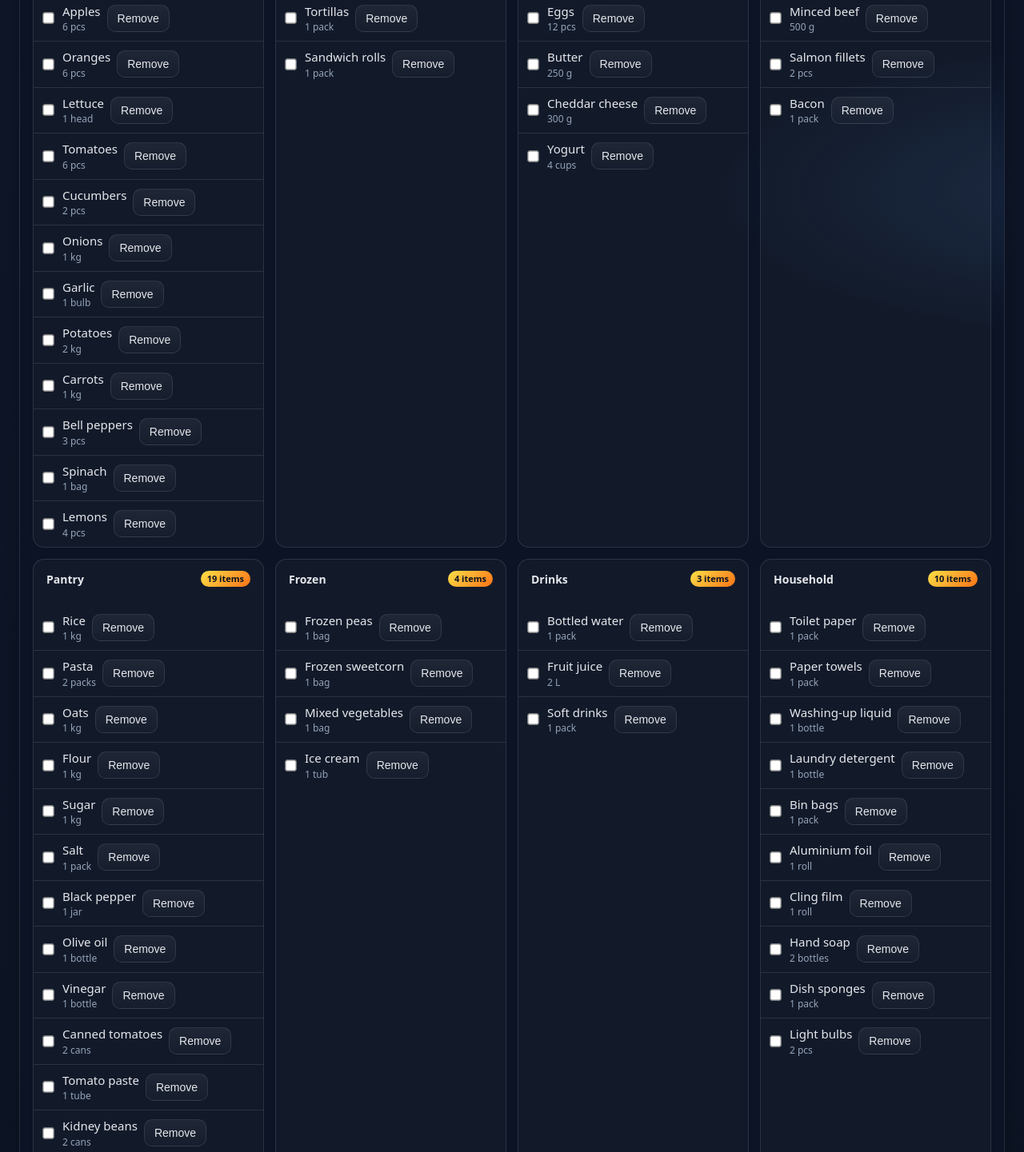
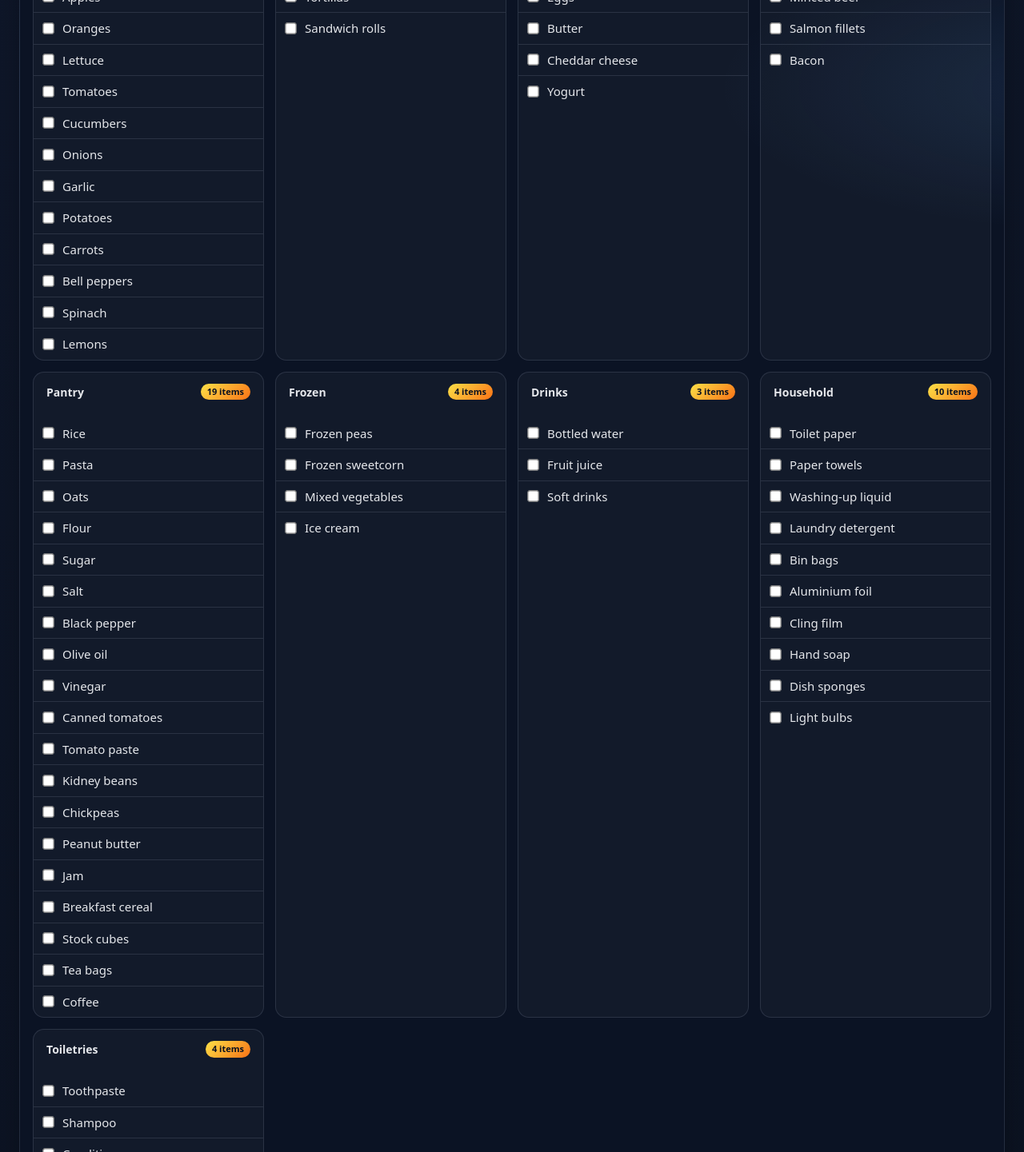
Before and after one commit to shal-soma/pskshoppinglist, a plain HTML site: page index.html in a window 1280 px wide. Shown: the part 382-1823 px from the top of the page at 80% size. Drawn offline with Linux system fonts and the light colour scheme.

Commit message:
Add files via upload
New Index

```diff
--- a/index.html
+++ b/index.html
@@ -46,7 +46,7 @@
   <h1>Weekly Shopping List</h1>
 
   <div class="toolbar no-print">
-    <button class="btn primary" id="btn-generate">Generate weekly from master</button>
+    <button class="btn primary" id="btn-generate">Generate Weekly List</button>
     <button class="btn" id="btn-clear-weekly">Clear weekly</button>
     <button class="btn" id="btn-print">Print</button>
   </div>
@@ -94,87 +94,87 @@
 
   const BASICS = [
     // Fresh Produce
-    {id:uuid(),name:'Bananas',cat:'Fresh Produce',qty:'6 pcs'},
-    {id:uuid(),name:'Apples',cat:'Fresh Produce',qty:'6 pcs'},
-    {id:uuid(),name:'Oranges',cat:'Fresh Produce',qty:'6 pcs'},
-    {id:uuid(),name:'Lettuce',cat:'Fresh Produce',qty:'1 head'},
-    {id:uuid(),name:'Tomatoes',cat:'Fresh Produce',qty:'6 pcs'},
-    {id:uuid(),name:'Cucumbers',cat:'Fresh Produce',qty:'2 pcs'},
-    {id:uuid(),name:'Onions',cat:'Fresh Produce',qty:'1 kg'},
-    {id:uuid(),name:'Garlic',cat:'Fresh Produce',qty:'1 bulb'},
-    {id:uuid(),name:'Potatoes',cat:'Fresh Produce',qty:'2 kg'},
-    {id:uuid(),name:'Carrots',cat:'Fresh Produce',qty:'1 kg'},
-    {id:uuid(),name:'Bell peppers',cat:'Fresh Produce',qty:'3 pcs'},
-    {id:uuid(),name:'Spinach',cat:'Fresh Produce',qty:'1 bag'},
-    {id:uuid(),name:'Lemons',cat:'Fresh Produce',qty:'4 pcs'},
+    {id:uuid(),name:'Bananas',cat:'Fresh Produce'},
+    {id:uuid(),name:'Apples',cat:'Fresh Produce'},
+    {id:uuid(),name:'Oranges',cat:'Fresh Produce'},
+    {id:uuid(),name:'Lettuce',cat:'Fresh Produce'},
+    {id:uuid(),name:'Tomatoes',cat:'Fresh Produce'},
+    {id:uuid(),name:'Cucumbers',cat:'Fresh Produce'},
+    {id:uuid(),name:'Onions',cat:'Fresh Produce'},
+    {id:uuid(),name:'Garlic',cat:'Fresh Produce'},
+    {id:uuid(),name:'Potatoes',cat:'Fresh Produce'},
+    {id:uuid(),name:'Carrots',cat:'Fresh Produce'},
+    {id:uuid(),name:'Bell peppers',cat:'Fresh Produce'},
+    {id:uuid(),name:'Spinach',cat:'Fresh Produce'},
+    {id:uuid(),name:'Lemons',cat:'Fresh Produce',},
 
     // Bakery
-    {id:uuid(),name:'Sliced bread',cat:'Bakery',qty:'1 loaf'},
-    {id:uuid(),name:'Tortillas',cat:'Bakery',qty:'1 pack'},
-    {id:uuid(),name:'Sandwich rolls',cat:'Bakery',qty:'1 pack'},
+    {id:uuid(),name:'Sliced bread',cat:'Bakery'},
+    {id:uuid(),name:'Tortillas',cat:'Bakery'},
+    {id:uuid(),name:'Sandwich rolls',cat:'Bakery'},
 
     // Dairy & Eggs
-    {id:uuid(),name:'Milk',cat:'Dairy & Eggs',qty:'2 L'},
-    {id:uuid(),name:'Eggs',cat:'Dairy & Eggs',qty:'12 pcs'},
-    {id:uuid(),name:'Butter',cat:'Dairy & Eggs',qty:'250 g'},
-    {id:uuid(),name:'Cheddar cheese',cat:'Dairy & Eggs',qty:'300 g'},
-    {id:uuid(),name:'Yogurt',cat:'Dairy & Eggs',qty:'4 cups'},
+    {id:uuid(),name:'Milk',cat:'Dairy & Eggs'},
+    {id:uuid(),name:'Eggs',cat:'Dairy & Eggs'},
+    {id:uuid(),name:'Butter',cat:'Dairy & Eggs'},
+    {id:uuid(),name:'Cheddar cheese',cat:'Dairy & Eggs'},
+    {id:uuid(),name:'Yogurt',cat:'Dairy & Eggs'},
 
     // Meat & Fish
-    {id:uuid(),name:'Chicken breast',cat:'Meat & Fish',qty:'1 kg'},
-    {id:uuid(),name:'Minced beef',cat:'Meat & Fish',qty:'500 g'},
-    {id:uuid(),name:'Salmon fillets',cat:'Meat & Fish',qty:'2 pcs'},
-    {id:uuid(),name:'Bacon',cat:'Meat & Fish',qty:'1 pack'},
+    {id:uuid(),name:'Chicken breast',cat:'Meat & Fish',},
+    {id:uuid(),name:'Minced beef',cat:'Meat & Fish'},
+    {id:uuid(),name:'Salmon fillets',cat:'Meat & Fish'},
+    {id:uuid(),name:'Bacon',cat:'Meat & Fish'},
 
     // Pantry
-    {id:uuid(),name:'Rice',cat:'Pantry',qty:'1 kg'},
-    {id:uuid(),name:'Pasta',cat:'Pantry',qty:'2 packs'},
-    {id:uuid(),name:'Oats',cat:'Pantry',qty:'1 kg'},
-    {id:uuid(),name:'Flour',cat:'Pantry',qty:'1 kg'},
-    {id:uuid(),name:'Sugar',cat:'Pantry',qty:'1 kg'},
-    {id:uuid(),name:'Salt',cat:'Pantry',qty:'1 pack'},
-    {id:uuid(),name:'Black pepper',cat:'Pantry',qty:'1 jar'},
-    {id:uuid(),name:'Olive oil',cat:'Pantry',qty:'1 bottle'},
-    {id:uuid(),name:'Vinegar',cat:'Pantry',qty:'1 bottle'},
-    {id:uuid(),name:'Canned tomatoes',cat:'Pantry',qty:'2 cans'},
-    {id:uuid(),name:'Tomato paste',cat:'Pantry',qty:'1 tube'},
-    {id:uuid(),name:'Kidney beans',cat:'Pantry',qty:'2 cans'},
-    {id:uuid(),name:'Chickpeas',cat:'Pantry',qty:'2 cans'},
-    {id:uuid(),name:'Peanut butter',cat:'Pantry',qty:'1 jar'},
-    {id:uuid(),name:'Jam',cat:'Pantry',qty:'1 jar'},
-    {id:uuid(),name:'Breakfast cereal',cat:'Pantry',qty:'1 box'},
-    {id:uuid(),name:'Stock cubes',cat:'Pantry',qty:'1 pack'},
-    {id:uuid(),name:'Tea bags',cat:'Pantry',qty:'1 box'},
-    {id:uuid(),name:'Coffee',cat:'Pantry',qty:'1 jar'},
+    {id:uuid(),name:'Rice',cat:'Pantry'},
+    {id:uuid(),name:'Pasta',cat:'Pantry'},
+    {id:uuid(),name:'Oats',cat:'Pantry'},
+    {id:uuid(),name:'Flour',cat:'Pantry'},
+    {id:uuid(),name:'Sugar',cat:'Pantry'},
+    {id:uuid(),name:'Salt',cat:'Pantry'},
+    {id:uuid(),name:'Black pepper',cat:'Pantry'},
+    {id:uuid(),name:'Olive oil',cat:'Pantry'},
+    {id:uuid(),name:'Vinegar',cat:'Pantry'},
+    {id:uuid(),name:'Canned tomatoes',cat:'Pantry'},
+    {id:uuid(),name:'Tomato paste',cat:'Pantry'},
+    {id:uuid(),name:'Kidney beans',cat:'Pantry'},
+    {id:uuid(),name:'Chickpeas',cat:'Pantry'},
+    {id:uuid(),name:'Peanut butter',cat:'Pantry'},
+    {id:uuid(),name:'Jam',cat:'Pantry'},
+    {id:uuid(),name:'Breakfast cereal',cat:'Pantry'},
+    {id:uuid(),name:'Stock cubes',cat:'Pantry'},
+    {id:uuid(),name:'Tea bags',cat:'Pantry'},
+    {id:uuid(),name:'Coffee',cat:'Pantry'},
 
     // Frozen
-    {id:uuid(),name:'Frozen peas',cat:'Frozen',qty:'1 bag'},
-    {id:uuid(),name:'Frozen sweetcorn',cat:'Frozen',qty:'1 bag'},
-    {id:uuid(),name:'Mixed vegetables',cat:'Frozen',qty:'1 bag'},
-    {id:uuid(),name:'Ice cream',cat:'Frozen',qty:'1 tub'},
+    {id:uuid(),name:'Frozen peas',cat:'Frozen'},
+    {id:uuid(),name:'Frozen sweetcorn',cat:'Frozen'},
+    {id:uuid(),name:'Mixed vegetables',cat:'Frozen'},
+    {id:uuid(),name:'Ice cream',cat:'Frozen'},
 
     // Drinks
-    {id:uuid(),name:'Bottled water',cat:'Drinks',qty:'1 pack'},
-    {id:uuid(),name:'Fruit juice',cat:'Drinks',qty:'2 L'},
-    {id:uuid(),name:'Soft drinks',cat:'Drinks',qty:'1 pack'},
+    {id:uuid(),name:'Bottled water',cat:'Drinks'},
+    {id:uuid(),name:'Fruit juice',cat:'Drinks'},
+    {id:uuid(),name:'Soft drinks',cat:'Drinks'},
 
     // Household
-    {id:uuid(),name:'Toilet paper',cat:'Household',qty:'1 pack'},
-    {id:uuid(),name:'Paper towels',cat:'Household',qty:'1 pack'},
-    {id:uuid(),name:'Washing-up liquid',cat:'Household',qty:'1 bottle'},
-    {id:uuid(),name:'Laundry detergent',cat:'Household',qty:'1 bottle'},
-    {id:uuid(),name:'Bin bags',cat:'Household',qty:'1 pack'},
-    {id:uuid(),name:'Aluminium foil',cat:'Household',qty:'1 roll'},
-    {id:uuid(),name:'Cling film',cat:'Household',qty:'1 roll'},
-    {id:uuid(),name:'Hand soap',cat:'Household',qty:'2 bottles'},
-    {id:uuid(),name:'Dish sponges',cat:'Household',qty:'1 pack'},
-    {id:uuid(),name:'Light bulbs',cat:'Household',qty:'2 pcs'},
+    {id:uuid(),name:'Toilet paper',cat:'Household'},
+    {id:uuid(),name:'Paper towels',cat:'Household'},
+    {id:uuid(),name:'Washing-up liquid',cat:'Household'},
+    {id:uuid(),name:'Laundry detergent',cat:'Household'},
+    {id:uuid(),name:'Bin bags',cat:'Household'},
+    {id:uuid(),name:'Aluminium foil',cat:'Household'},
+    {id:uuid(),name:'Cling film',cat:'Household'},
+    {id:uuid(),name:'Hand soap',cat:'Household'},
+    {id:uuid(),name:'Dish sponges',cat:'Household'},
+    {id:uuid(),name:'Light bulbs',cat:'Household'},
 
     // Toiletries
-    {id:uuid(),name:'Toothpaste',cat:'Toiletries',qty:'1 tube'},
-    {id:uuid(),name:'Shampoo',cat:'Toiletries',qty:'1 bottle'},
-    {id:uuid(),name:'Conditioner',cat:'Toiletries',qty:'1 bottle'},
-    {id:uuid(),name:'Deodorant',cat:'Toiletries',qty:'1 pc'}
+    {id:uuid(),name:'Toothpaste',cat:'Toiletries'},
+    {id:uuid(),name:'Shampoo',cat:'Toiletries'},
+    {id:uuid(),name:'Conditioner',cat:'Toiletries'},
+    {id:uuid(),name:'Deodorant',cat:'Toiletries'}
   ];
 
   function load(k,f){try{const r=localStorage.getItem(k);return r?JSON.parse(r):f}catch{return f}}
@@ -224,9 +224,7 @@
           chk.onchange=()=>{ if(chk.checked){ weekly.push({id:it.id,name:it.name,cat:it.cat,qty:it.qty}); } else { weekly = weekly.filter(w=>w.id!==it.id); } save(LS_WEEKLY,weekly) };
           const info = document.createElement('div');
           info.innerHTML = `<div>${it.name}</div><div class="sub">${it.qty?it.qty:''}</div>`;
-          const del = document.createElement('button'); del.className='btn'; del.textContent='Remove';
-          del.onclick=()=>{ master = master.filter(m=>m.id!==it.id); save(LS_MASTER,master); renderMaster(); renderWeekly(); };
-          row.append(chk, info, del);
+          row.append(chk, info);
           list.appendChild(row);
         });
         card.appendChild(list);
```
